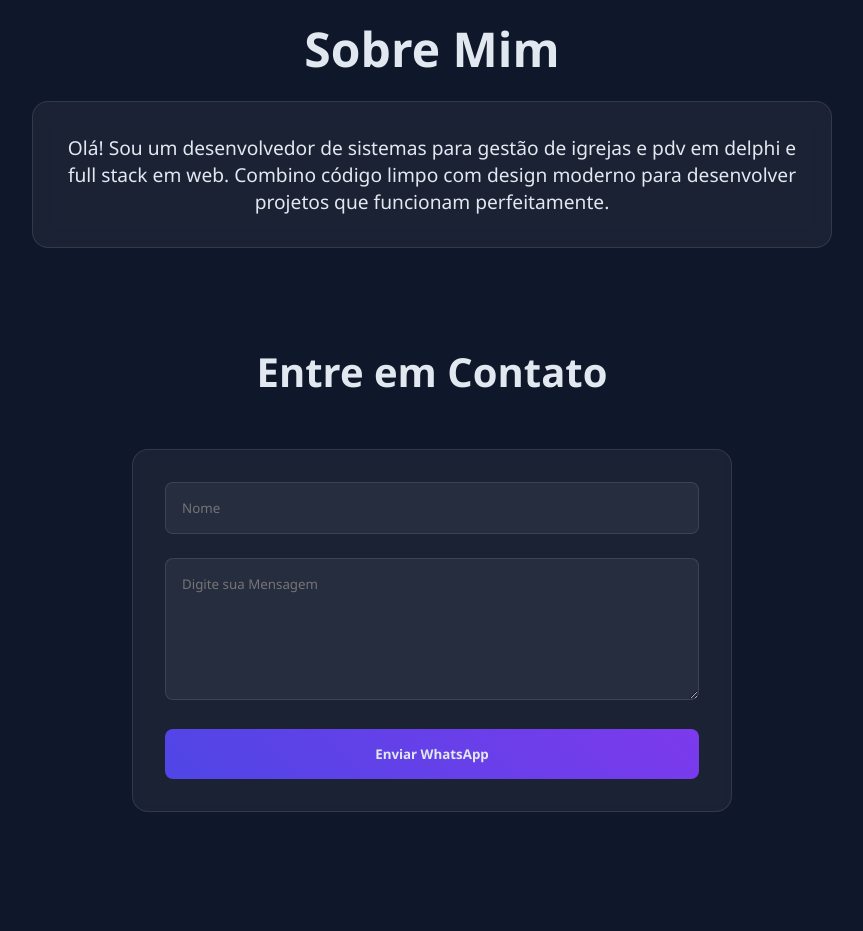
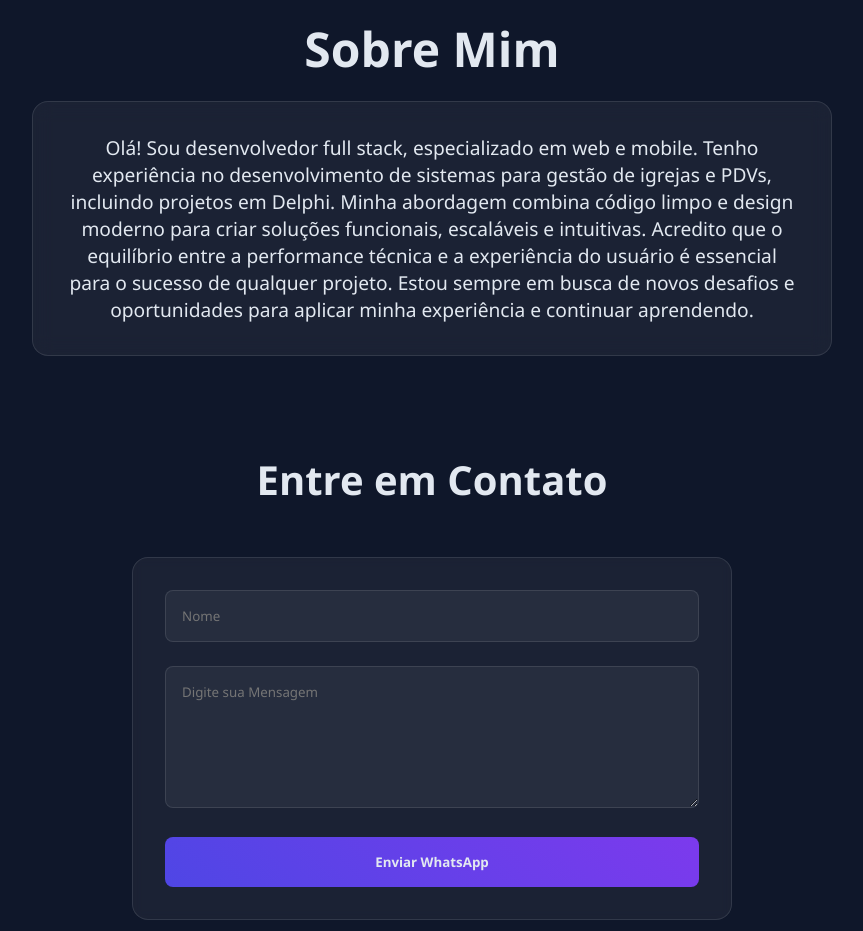
Before and after one commit to epmsoftware/portfolio-epmsoft, a plain HTML site: page index.html in a window 1280 px wide. Shown: the part 880-1811 px from the top of the page, without its empty margins (208-1071 px from the left). Drawn offline with Linux system fonts and the light colour scheme.

Commit message:
Update index.html
Update parágrafo sobre

```diff
--- a/index.html
+++ b/index.html
@@ -44,8 +44,11 @@
             </p>
             -->
             <p class="sobre-paragrafo">
-                Olá! Sou um desenvolvedor de sistemas para gestão de igrejas e pdv em delphi e full stack em web. Combino código
-                limpo com design moderno para desenvolver projetos que funcionam perfeitamente.
+                Olá! Sou desenvolvedor full stack, especializado em web e mobile. Tenho experiência no desenvolvimento de sistemas
+                para gestão de igrejas e PDVs, incluindo projetos em Delphi. Minha abordagem combina código limpo e design moderno
+                para criar soluções funcionais, escaláveis e intuitivas. Acredito que o equilíbrio entre a performance técnica
+                e a experiência do usuário é essencial para o sucesso de qualquer projeto. Estou sempre em busca de novos desafios
+                e oportunidades para aplicar minha experiência e continuar aprendendo.
             </p>
         </div>
     <!--
```
